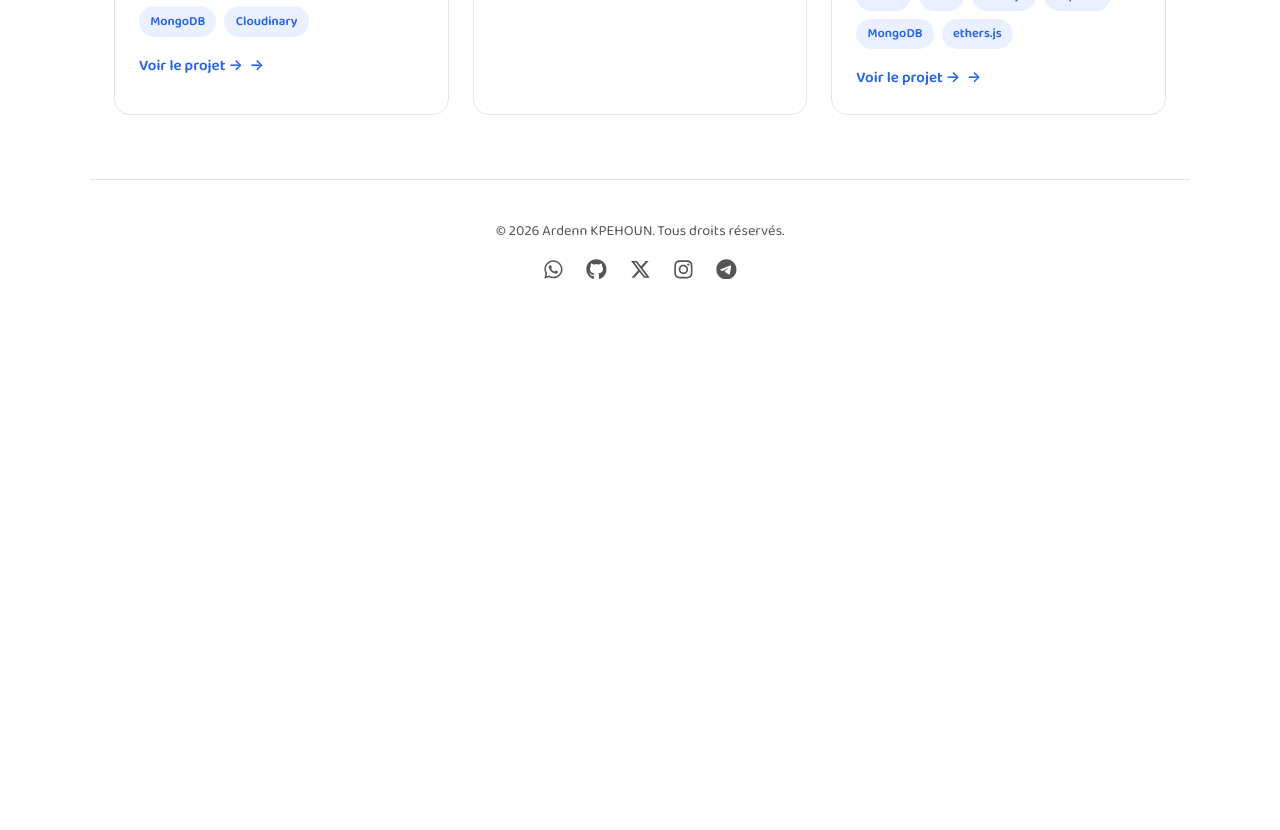
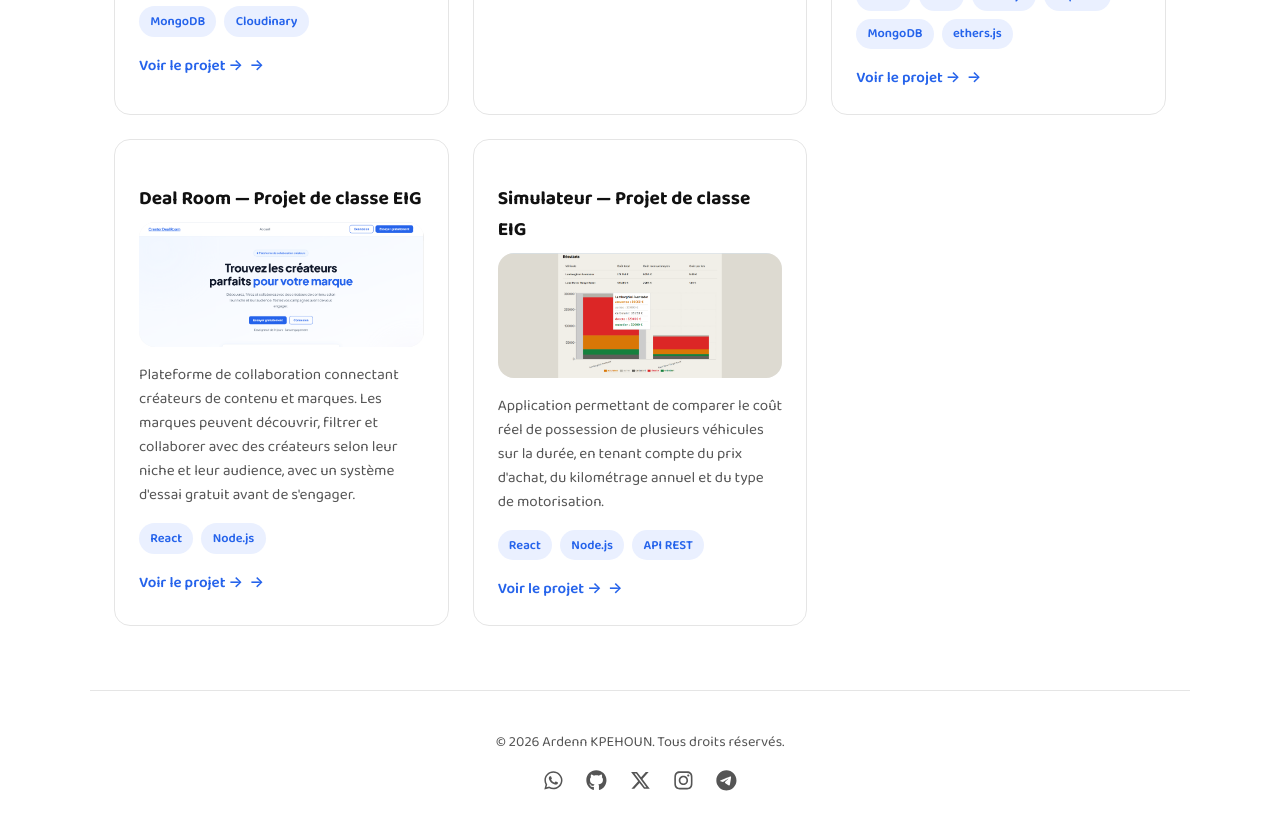
Before and after one commit to ArdennXBT/Mon-Portfolio-Dev, a React (Vite) app: page /projets in a window 1280 px wide. Shown: the part 740-1570 px from the top of the page. Before the commit the page ends 1083 px from the top, so only its background shows below. Built offline with nearby package versions, Linux system fonts and the light colour scheme.

Commit message:
mise a jour dautres projet

```diff
--- a/src/translations.js
+++ b/src/translations.js
@@ -108,7 +108,7 @@ competences: {
 
     projets: {
       titre: "Mes Projets",
-      soustitre: "Une sélection de mes réalisations récentes. A venir...",
+      soustitre: "Une sélection de mes réalisations récentes.",
       voirProjet: "Voir le projet →",
       liste: [
         {
@@ -135,7 +135,27 @@ competences: {
         description: "Scanner de memecoins pour Robinhood Chain : chaque jeton est analysé pour détecter les risques de rug pull, avec des données onchain en temps réel et des graphiques clairs.",
         technologies: ["React", "Vite", "Node.js", "Express", "MongoDB", "ethers.js"],
         lien: "https://loomscan.vercel.app"
+        },
+
+        {
+          id: 4,
+          titre: "Deal Room — Projet de classe EIG",
+          image: "/projets/dealroom.png",
+          description: "Plateforme de collaboration connectant créateurs de contenu et marques. Les marques peuvent découvrir, filtrer et collaborer avec des créateurs selon leur niche et leur audience, avec un système d'essai gratuit avant de s'engager.",
+          technologies: ["React", "Node.js"],
+          lien: "https://creator-ruby.vercel.app"
+        },
+
+
+        {
+          id: 5,
+          titre: "Simulateur — Projet de classe EIG",
+          image: "/projets/simulateur.png",
+          description: "Application permettant de comparer le coût réel de possession de plusieurs véhicules sur la durée, en tenant compte du prix d'achat, du kilométrage annuel et du type de motorisation.",
+          technologies: ["React", "Node.js", "API REST"],
+          lien: "https://ferrari-sto.vercel.app"
         }
+
       ],
     },
     contact: {
@@ -272,7 +292,7 @@ competences: {
 
     projets: {
       titre: "My Projects",
-      soustitre: "A selection of my recent work. Coming soon...",
+      soustitre: "A selection of my recent work.",
       voirProjet: "View project →",
       liste: [
         {
@@ -299,7 +319,27 @@ competences: {
           description: "Memecoin scanner for Robinhood Chain: every token is analyzed for rug-pull risks, with real-time onchain data and clear charts.",
           technologies: ["React", "Vite", "Node.js", "Express", "MongoDB", "ethers.js"],
           lien: "https://loomscan.vercel.app"
+        },
+
+        {
+          id: 4,
+          titre: "Deal Room — EIG Class Project",
+          image: "/projets/dealroom.png",
+          description: "Collaboration platform connecting content creators and brands. Brands can discover, filter, and collaborate with creators based on their niche and audience, with a free trial system before engaging.",
+          technologies: ["React", "Node.js"],
+          lien: "https://creator-ruby.vercel.app"
+        },
+
+
+        {
+          id: 5,
+          titre: "Simulator — EIG Class Project",
+          image: "/projets/simulateur.png",
+          description: "Application that lets users compare the real cost of owning several vehicles over time, factoring in purchase price, annual mileage, and fuel type.",
+          technologies: ["React", "Node.js", "API REST"],
+          lien: "https://ferrari-sto.vercel.app"
         }
+
       ],
     },
     contact: {
```
Also changed, not shown: public/projets/dealroom.png (added), public/projets/simulateur.png (added).
